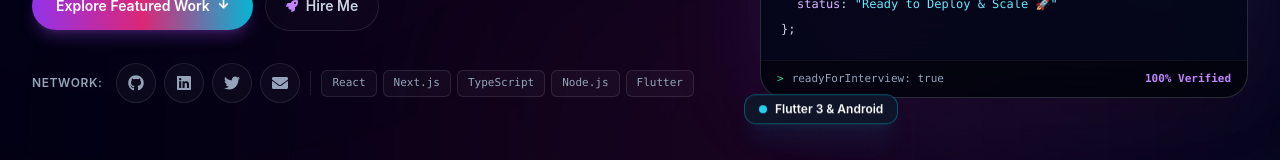
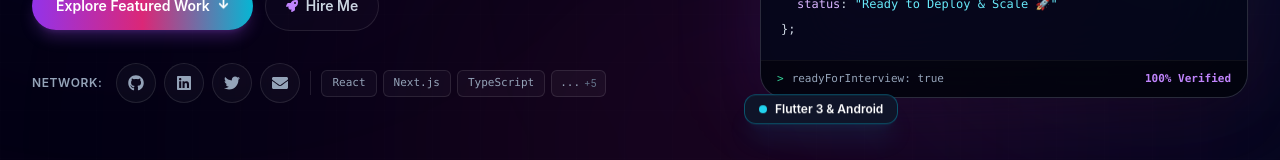
Before and after one commit to Maharab2134/Maharab_Portfolio, a React (Create React App) app: page / in a window 1280 px wide. Shown: the part 562-722 px from the top of the page. Built offline with nearby package versions, Linux system fonts and the light colour scheme; no server answers; the database is empty.

Commit message:
feat(hero): show top 3 tech badges with interactive expandable ... button

```diff
--- a/src/components/Hero.tsx
+++ b/src/components/Hero.tsx
@@ -30,6 +30,7 @@ const Hero: React.FC = () => {
   const [activeTooltip, setActiveTooltip] = useState<string | null>(null);
   const [showScrollTop, setShowScrollTop] = useState(false);
   const [activeTab, setActiveTab] = useState<"spec" | "capabilities">("spec");
+  const [showAllTech, setShowAllTech] = useState(false);
 
   // Dynamic Animated Typewriter Configuration from Admin
   const typewriterPrefix =
@@ -343,14 +344,37 @@ const Hero: React.FC = () => {
 
               {/* Core Tech Stack Mini Chips */}
               <div className="flex flex-wrap items-center gap-1.5">
-                {techBadges.slice(0, 5).map((tech) => (
-                  <span
+                {(showAllTech ? techBadges : techBadges.slice(0, 3)).map((tech) => (
+                  <motion.span
+                    layout
+                    initial={{ opacity: 0, scale: 0.9 }}
+                    animate={{ opacity: 1, scale: 1 }}
+                    exit={{ opacity: 0, scale: 0.9 }}
+                    transition={{ duration: 0.2 }}
                     key={tech}
-                    className="px-2.5 py-1 text-[11px] font-mono rounded-md bg-white/[0.03] border border-white/10 text-slate-400"
+                    className="px-2.5 py-1 text-[11px] font-mono rounded-md bg-white/[0.03] hover:bg-white/[0.07] border border-white/10 hover:border-white/20 text-slate-400 hover:text-slate-200 transition-colors"
                   >
                     {tech}
-                  </span>
+                  </motion.span>
                 ))}
+
+                <button
+                  type="button"
+                  onClick={() => setShowAllTech((prev) => !prev)}
+                  title={showAllTech ? "Show fewer technologies" : `Show all ${techBadges.length} technologies`}
+                  className={`px-2 py-1 text-[11px] font-mono rounded-md border transition-all cursor-pointer flex items-center gap-1 active:scale-95 ${
+                    showAllTech
+                      ? "bg-cyan-500/10 border-cyan-500/30 text-cyan-300 hover:bg-cyan-500/20"
+                      : "bg-white/[0.04] border-white/10 text-slate-400 hover:text-white hover:border-white/25 hover:bg-white/[0.08]"
+                  }`}
+                >
+                  <span>...</span>
+                  {!showAllTech && (
+                    <span className="text-[10px] text-slate-500 font-sans">
+                      +{techBadges.length - 3}
+                    </span>
+                  )}
+                </button>
               </div>
             </motion.div>
           </div>
```
